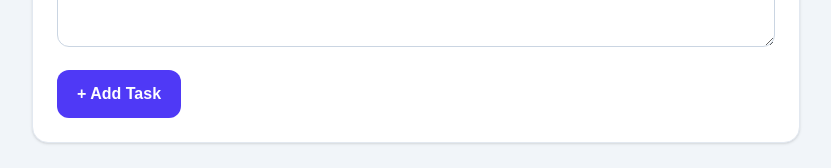
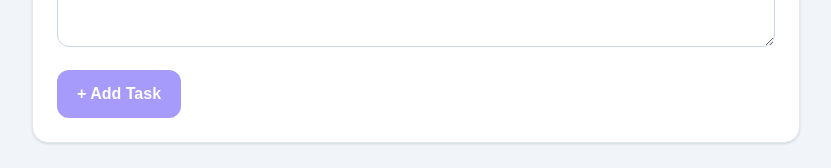
Before and after one commit to Worldoflotfi/Task-manager, a Next.js app in the folder Desktop/task-manager/: page / in a window 1280 px wide. Shown: the part 556-724 px from the top of the page, without its empty margins (224-1055 px from the left). Built offline with nearby package versions, Linux system fonts and the light colour scheme; no server answers; the database is empty.

Commit message:
Loading state for adding tasks

```diff
--- a/Desktop/task-manager/app/page.tsx
+++ b/Desktop/task-manager/app/page.tsx
@@ -21,6 +21,7 @@ export default function Home() {
   const [editDescription, setEditDescription] = useState("");
   const [filter, setFilter] = useState<"all" | "active" | "completed">("all");
   const [search, setSearch] = useState("");
+  const [isAdding, setIsAdding] = useState(false);
 
   const completedCount = tasks.filter((task) => task.completed).length;
 
@@ -74,6 +75,7 @@ export default function Home() {
   const addTask = async (title: string, description: string) => {
     try {
       setError("");
+      setIsAdding(true);
 
       const response = await fetch("/api/tasks", {
         method: "POST",
@@ -98,10 +100,16 @@ export default function Home() {
       };
 
       setTasks((currentTasks) => [...currentTasks, newTask]);
+
+      return true;
     } catch (err) {
       console.error("Error creating task:", err);
 
       setError(err instanceof Error ? err.message : "Could not save the task.");
+
+      return false;
+    } finally {
+      setIsAdding(false);
     }
   };
 
@@ -254,7 +262,7 @@ export default function Home() {
 
         <section className="mb-8 rounded-2xl border border-slate-200 bg-white p-5 shadow-sm sm:p-6">
           <h2 className="mb-4 text-lg font-semibold">Add a new task</h2>
-          <TaskForm onAddTask={addTask} />
+          <TaskForm onAddTask={addTask} isAdding={isAdding} />
         </section>
 
         <section>
--- a/Desktop/task-manager/components/TaskForm.tsx
+++ b/Desktop/task-manager/components/TaskForm.tsx
@@ -3,24 +3,27 @@
 import { useState } from "react";
 
 interface TaskFormProps {
-  onAddTask: (title: string, description: string) => void;
+  onAddTask: (title: string, description: string) => Promise<boolean>;
+  isAdding: boolean;
 }
 
-export default function TaskForm({ onAddTask }: TaskFormProps) {
+export default function TaskForm({ onAddTask, isAdding }: TaskFormProps) {
   const [title, setTitle] = useState("");
   const [description, setDescription] = useState("");
 
-  const handleSubmit = (event: React.FormEvent<HTMLFormElement>) => {
+  const handleSubmit = async (event: React.FormEvent<HTMLFormElement>) => {
     event.preventDefault();
 
-    if (!title.trim()) {
+    if (!title.trim() || isAdding) {
       return;
     }
 
-    onAddTask(title.trim(), description.trim());
+    const success = await onAddTask(title.trim(), description.trim());
 
-    setTitle("");
-    setDescription("");
+    if (success) {
+      setTitle("");
+      setDescription("");
+    }
   };
 
   return (
@@ -63,9 +66,10 @@ export default function TaskForm({ onAddTask }: TaskFormProps) {
 
       <button
         type="submit"
-        className="w-full rounded-xl bg-indigo-600 px-5 py-3 font-semibold text-white transition hover:bg-indigo-700 active:scale-[0.99] sm:w-auto"
+        disabled={isAdding || !title.trim()}
+        className="w-full rounded-xl bg-indigo-600 px-5 py-3 font-semibold text-white transition hover:bg-indigo-700 active:scale-[0.99] disabled:cursor-not-allowed disabled:opacity-50 sm:w-auto"
       >
-        + Add Task
+        {isAdding ? "Adding..." : "+ Add Task"}
       </button>
     </form>
   );
```
